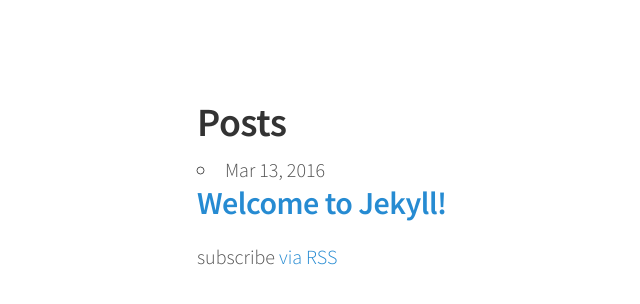
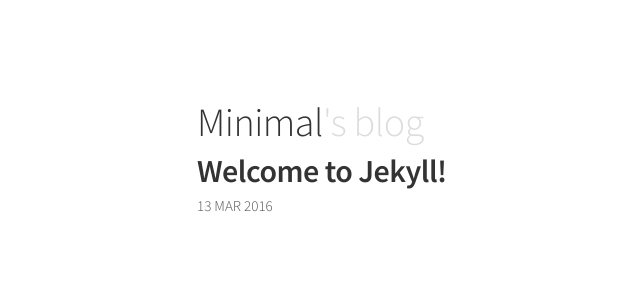
Before and after one commit to leandromundim/minimal-blog, a Jekyll site: the page built from index.html, in a window 1280 px wide. Shown: the top 304 px of the page, without its empty margins (83-723 px from the left). Built offline with Jekyll 4.4.1, drawn with Linux system fonts in a browser that asks for light colours.

Commit message:
Edit index homepage

```diff
--- a/_config.yml
+++ b/_config.yml
@@ -6,7 +6,7 @@
 # 'jekyll serve'. If you change this file, please restart the server process.
 
 # Site settings
-title: Minimal Blog
+title: Minimal
 email: blog@minimal.com
 description: "O Minimal Blog é um blog minimalista feito em Jekyll para aprender as maravilhas que ele tem."
 baseurl: "" # the subpath of your site, e.g. /blog
--- a/index.html
+++ b/index.html
@@ -2,22 +2,25 @@
 layout: default
 ---
 
-<div class="home">
+<header class="masthead">
+  <h1 class="masthead-title">
+    <a href="{{ site.baseurl }}/">{{ site.title }}<span>&#39;s blog</span></a>
+  </h1>
+</header>
 
-  <h1 class="page-heading">Posts</h1>
-
-  <ul class="post-list">
+<div class="content list">
+  {% if site.posts.size == 0 %}
+    <h2>No post found</h2>
+  {% else %}
     {% for post in site.posts %}
-      <li>
-        <span class="post-meta">{{ post.date | date: "%b %-d, %Y" }}</span>
-
-        <h2>
-          <a class="post-link" href="{{ post.url | prepend: site.baseurl }}">{{ post.title }}</a>
+      <div class="list-item">
+        <h2 class="list-post-title">
+          <a href="{{ site.baseurl }}{{ post.url }}">{{ post.title }}</a>
         </h2>
-      </li>
+        <div class="list-post-date">
+          <time>{{ post.date | date_to_string }}</time>
+        </div>
+      </div>
     {% endfor %}
-  </ul>
-
-  <p class="rss-subscribe">subscribe <a href="{{ "/feed.xml" | prepend: site.baseurl }}">via RSS</a></p>
-
+  {% endif %}
 </div>
```
